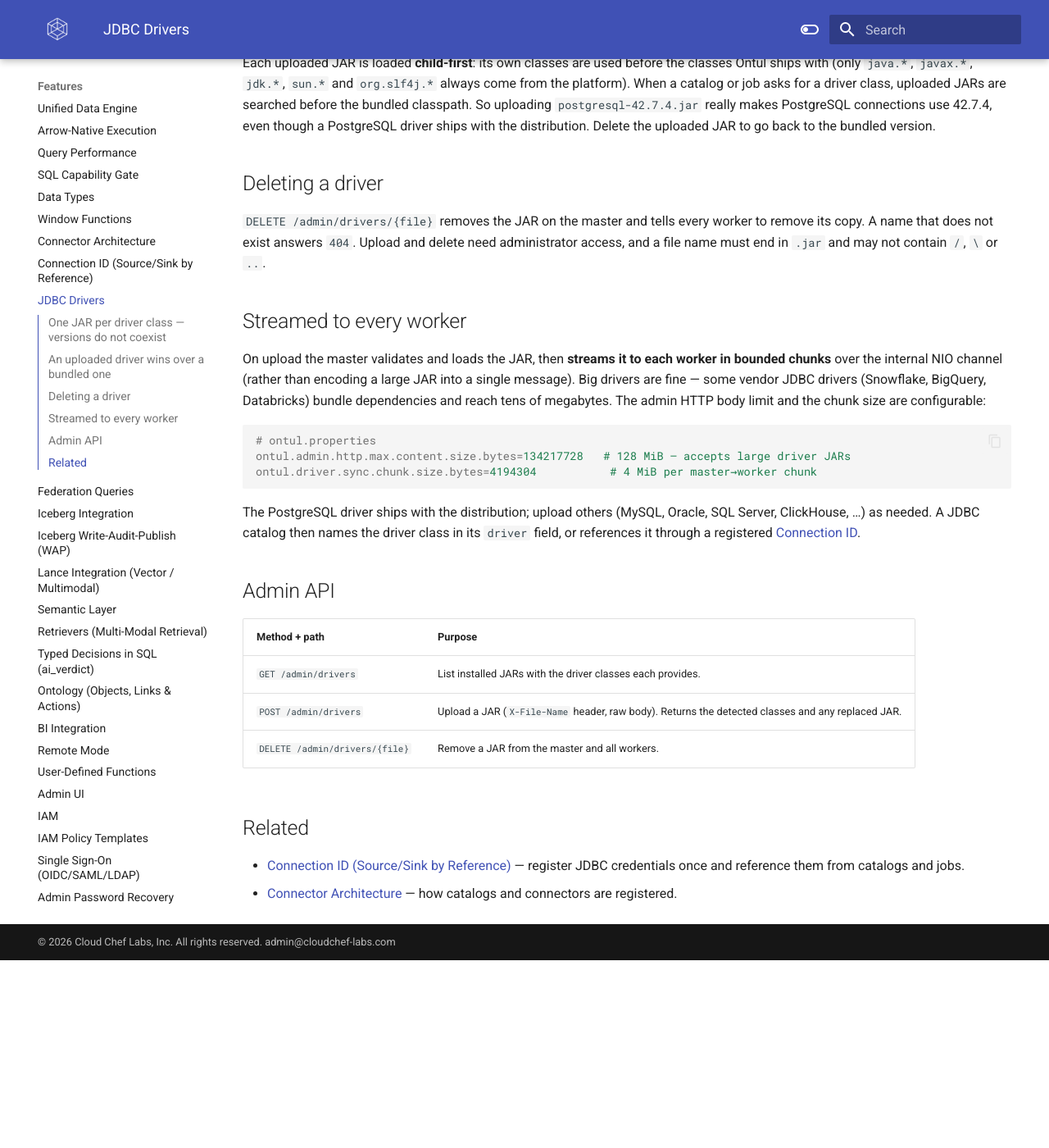
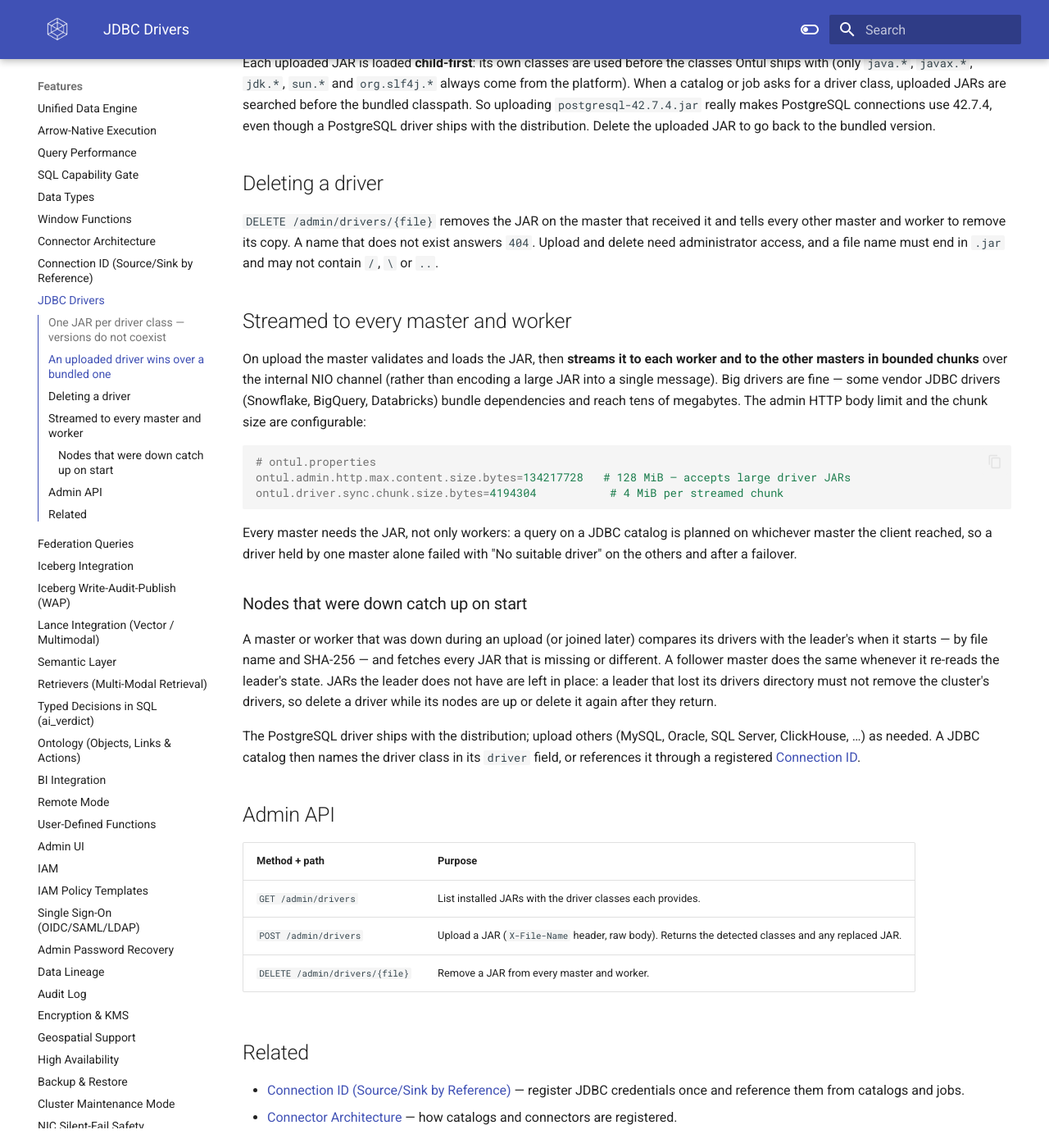
Before and after one commit to cloudcheflabs/ontul-docs, an MkDocs documentation site: the page built from docs/features/jdbc-drivers.md, in a window 1280 px wide and 1400 px high, scrolled down 717 px. Shown: the whole window at 82% size. Built offline with MkDocs 1.6.1 and Material for MkDocs 9.7.7, drawn with Linux system fonts in a browser that asks for light colours; the version menu is left out; before the commit the page ends 1888 px from its top, so only the background shows below that; some of the changed text lies outside the part shown.

Commit message:
docs: certify on every ontology page, drivers on every master, connections in backups, restore failure recovery
Co-Authored-By: Claude Opus 5.5 <noreply@anthropic.com>

````diff
--- a/docs/features/jdbc-drivers.md
+++ b/docs/features/jdbc-drivers.md
@@ -3,7 +3,7 @@
 A **JDBC catalog** or job needs a database's JDBC driver on the classpath. Rather
 than baking every driver into the distribution, Ontul lets you **upload driver
 JARs at runtime** from the admin UI (**Drivers** page) or the admin API; each is
-loaded dynamically on the master **and every worker** with no restart, then made
+loaded dynamically on **every master and every worker** with no restart, then made
 available on the job classpath.
 
 ## One JAR per driver class — versions do not coexist
@@ -36,15 +36,15 @@ JAR to go back to the bundled version.
 
 ## Deleting a driver
 
-`DELETE /admin/drivers/{file}` removes the JAR on the master and tells every worker
-to remove its copy. A name that does not exist answers `404`. Upload and delete
+`DELETE /admin/drivers/{file}` removes the JAR on the master that received it and tells
+every other master and worker to remove its copy. A name that does not exist answers `404`. Upload and delete
 need administrator access, and a file name must end in `.jar` and may not contain
 `/`, `\` or `..`.
 
-## Streamed to every worker
+## Streamed to every master and worker
 
 On upload the master validates and loads the JAR, then **streams it to each
-worker in bounded chunks** over the internal NIO channel (rather than encoding a
+worker and to the other masters in bounded chunks** over the internal NIO channel (rather than encoding a
 large JAR into a single message). Big drivers are fine — some vendor JDBC drivers
 (Snowflake, BigQuery, Databricks) bundle dependencies and reach tens of megabytes.
 The admin HTTP body limit and the chunk size are configurable:
@@ -52,8 +52,20 @@ The admin HTTP body limit and the chunk size are configurable:
 ```properties
 # ontul.properties
 ontul.admin.http.max.content.size.bytes=134217728   # 128 MiB — accepts large driver JARs
-ontul.driver.sync.chunk.size.bytes=4194304           # 4 MiB per master→worker chunk
+ontul.driver.sync.chunk.size.bytes=4194304           # 4 MiB per streamed chunk
 ```
+
+Every master needs the JAR, not only workers: a query on a JDBC catalog is planned on whichever
+master the client reached, so a driver held by one master alone failed with "No suitable driver"
+on the others and after a failover.
+
+### Nodes that were down catch up on start
+
+A master or worker that was down during an upload (or joined later) compares its drivers with the
+leader's when it starts — by file name and SHA-256 — and fetches every JAR that is missing or
+different. A follower master does the same whenever it re-reads the leader's state. JARs the leader
+does not have are left in place: a leader that lost its drivers directory must not remove the
+cluster's drivers, so delete a driver while its nodes are up or delete it again after they return.
 
 The PostgreSQL driver ships with the distribution; upload others (MySQL, Oracle,
 SQL Server, ClickHouse, …) as needed. A JDBC catalog then names the driver class
@@ -66,7 +78,7 @@ in its `driver` field, or references it through a registered
 | --- | --- |
 | `GET /admin/drivers` | List installed JARs with the driver classes each provides. |
 | `POST /admin/drivers` | Upload a JAR (`X-File-Name` header, raw body). Returns the detected classes and any replaced JAR. |
-| `DELETE /admin/drivers/{file}` | Remove a JAR from the master and all workers. |
+| `DELETE /admin/drivers/{file}` | Remove a JAR from every master and worker. |
 
 ## Related
 
````
Also changed, not shown: docs/features/admin-ui.md (+9 -0 lines), docs/features/backup-restore.md (+9 -4 lines).
